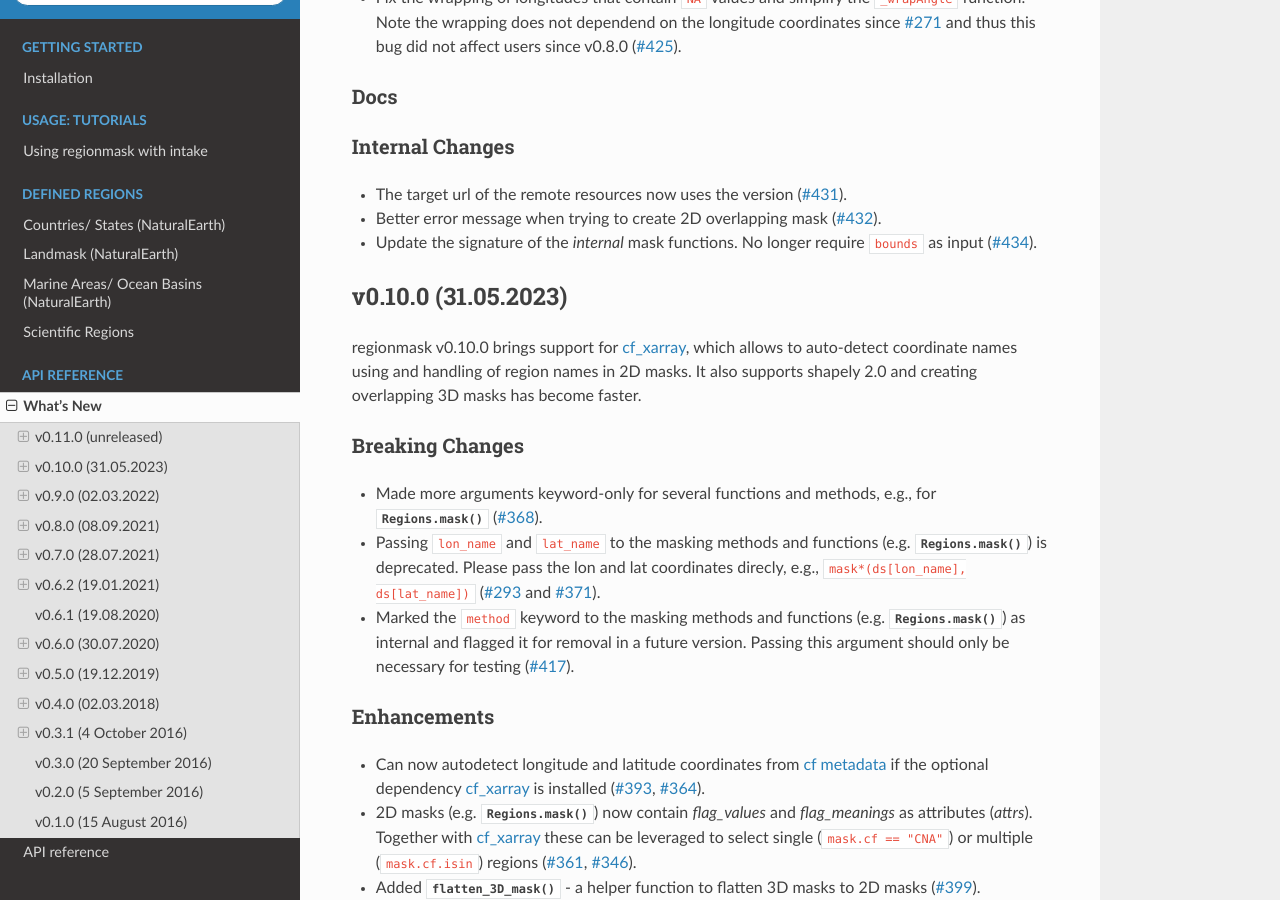
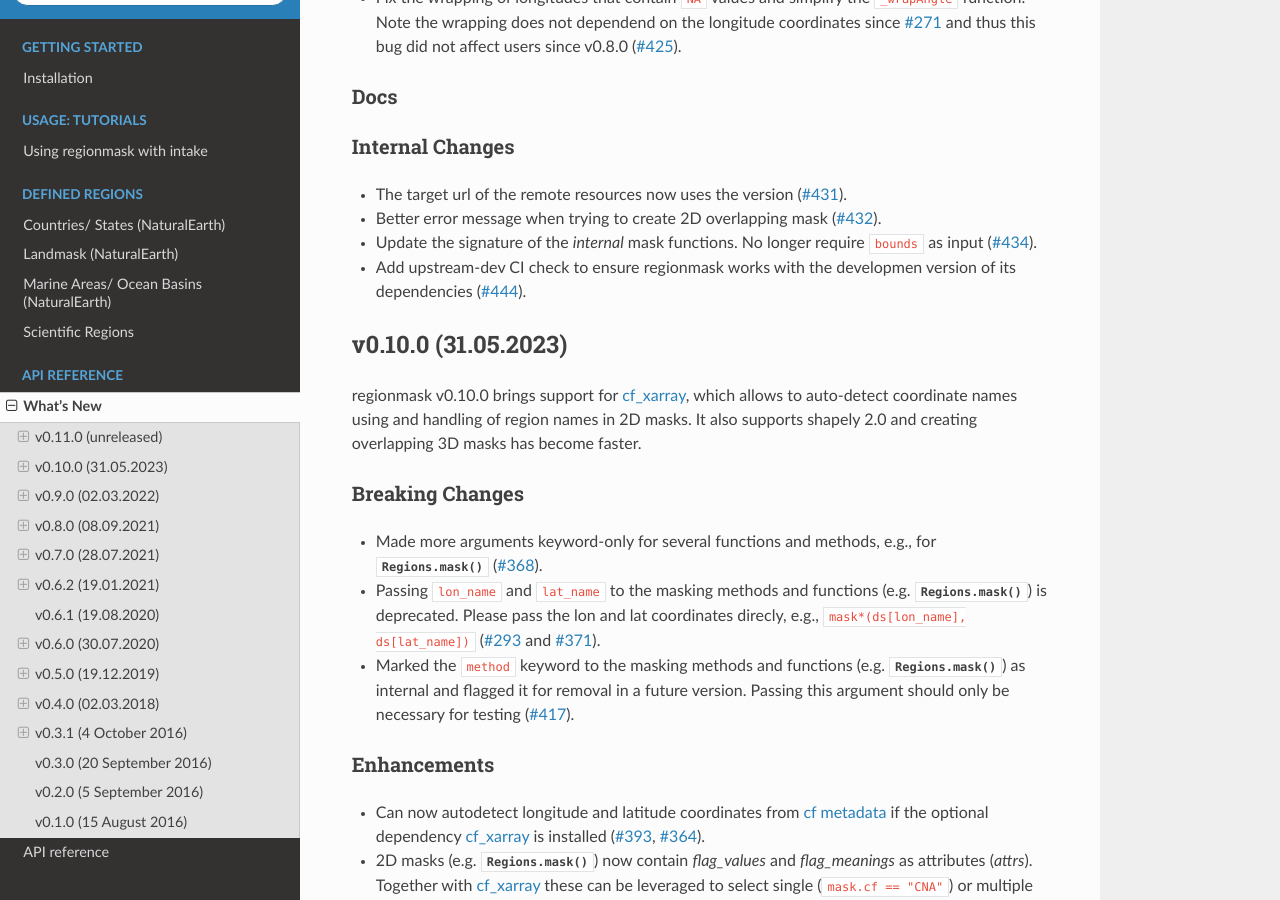
Before and after one commit to regionmask/regionmask, a Sphinx documentation site: the page built from docs/whats_new.rst, in a window 1280 px wide and 900 px high, scrolled down 1208 px. Built offline with Sphinx 7.4.7 and the Read the Docs theme 2.0.0, drawn with Linux system fonts in a browser that asks for light colours; pages that are not in the unit, such as notebooks, are missing from menus; the version number could not be read and is left out.

Commit message:
test upstream (#444)
* test upstream

* fix )

* check daily for now

* what's new entry

```diff
--- a/docs/whats_new.rst
+++ b/docs/whats_new.rst
@@ -70,6 +70,8 @@ Internal Changes
 - Better error message when trying to create 2D overlapping mask (:issue:`432`).
 - Update the signature of the *internal* mask functions. No longer require ``bounds``
   as input (:issue:`434`).
+- Add upstream-dev CI check to ensure regionmask works with the developmen version of
+  its dependencies (:pull:`444`).
 
 
 v0.10.0 (31.05.2023)
```
Also changed, not shown: 2 other files.
